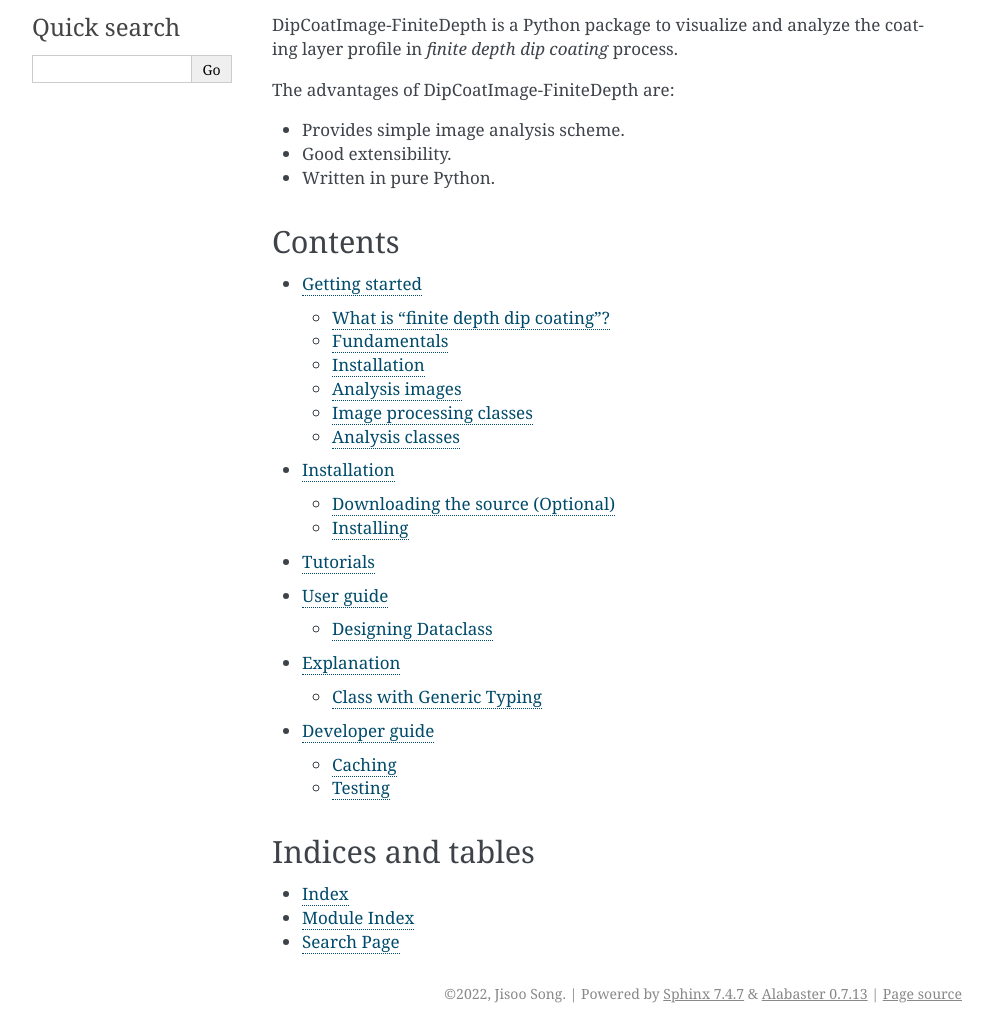
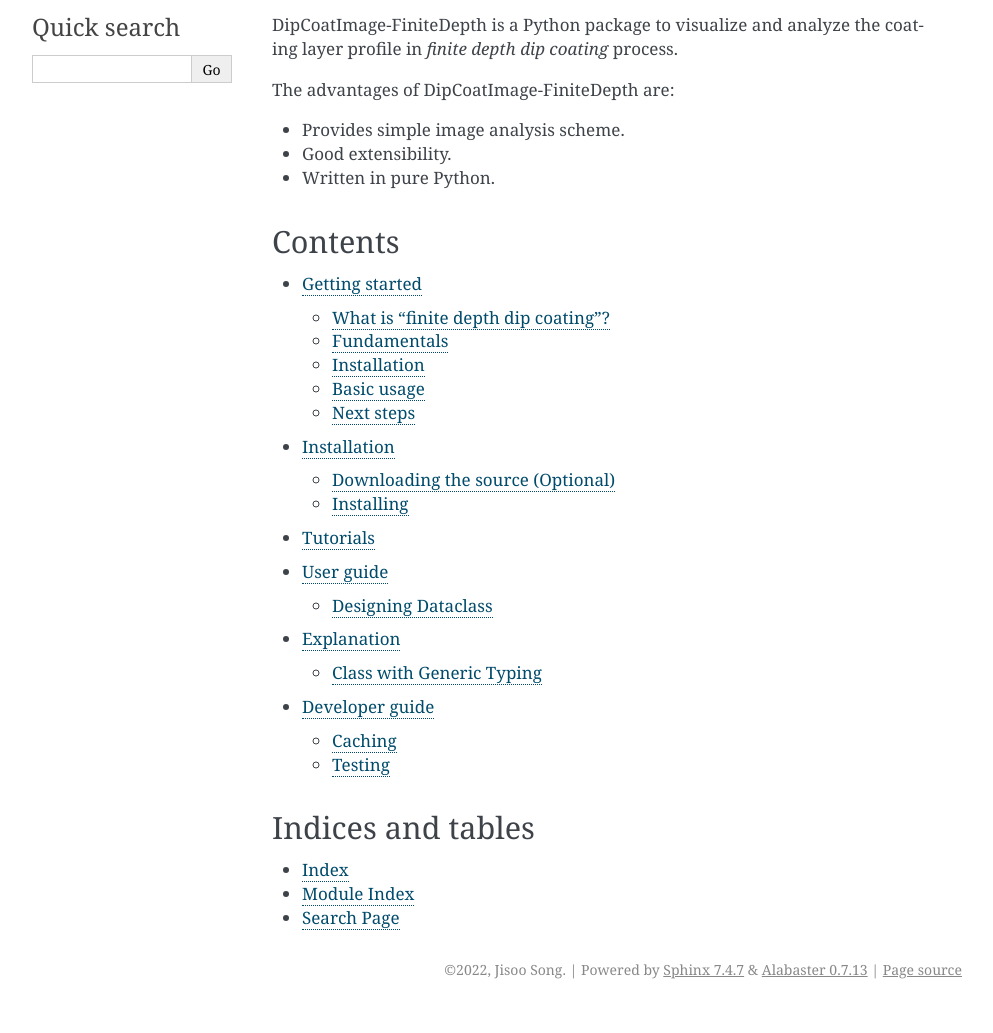
Before and after one commit to dipcoat-image/finitedepth, a Sphinx documentation site: the page built from doc/source/index.rst, in a window 1280 px wide, cut to the strip 256-1289 px from the top of the page. Shown: the whole strip, without its empty margins (148-1141 px from the left). Built offline with Sphinx 7.4.7, drawn with Linux system fonts in a browser that asks for light colours; after the commit the page ends 1265 px from its top, so only the background shows below that; some of the changed lines change nothing that is shown.

Commit message:
doc: enhance doc
Finish intro.rst

```diff
--- a/doc/source/intro.rst
+++ b/doc/source/intro.rst
@@ -100,165 +100,29 @@
 
    $ pip install git+ssh://git@github.com/dipcoat-image/finitedepth.git@v1.0.0
 
-Analysis images
-===============
+Basic usage
+===========
 
-Two silhouette images are required to analyze the coating layer shape:
+DipcoatImage-FiniteDepth provides command-line to invoke analysis using
+configuration files.
 
-1. Bare substrate image
-2. Coated substrate image
+.. code-block:: bash
 
-Below are the images of the bare substrate and the coated substrate from
-acutal coating process.
+   $ finitedepth analyze config1.yml config2.json ...
 
-.. plot::
-   :context: reset
-   :caption: Bare substrate image(left) and coated substate image (right)
-   :align: center
+It can be run as a package as well:
 
-   import cv2, matplotlib.pyplot as plt
-   from dipcoatimage.finitedepth import get_data_path
+.. code-block:: bash
 
-   ref_path = get_data_path("ref3.png")
-   ref_gray = cv2.imread(ref_path, cv2.IMREAD_GRAYSCALE)
-   coat_path = get_data_path("coat3.png")
-   coat_gray = cv2.imread(coat_path, cv2.IMREAD_GRAYSCALE)
+   $ python -m dipcoatimage.finitedepth analyze config1.yml config2.json ...
 
-   _, axes = plt.subplots(1, 2, figsize=(8, 4))
-   axes[0].imshow(ref_gray, cmap="gray")
-   axes[0].axis("off")
-   axes[1].imshow(coat_gray, cmap="gray")
-   axes[1].axis("off")
-   plt.subplots_adjust(left=0, right=1, top=1, bottom=0)
-   plt.show()
+The configuration file must contain entries which can be constructed to
+:class:`Config` instance.
 
-From these two images, the coating layer region can be extracted and further
-analyzed to yield the quantitative data (e.g., coating layer thickness).
-Temporal evolution of the coating layer can be assessed by analyzing the
-series of coated substrate images from the coating process.
+User can also import the classes from :mod:`dipcoatimage.finitedepth` to define
+their own analysis.
 
-.. plot::
-   :context: close-figs
-   :caption: Coating layer region image
-   :align: center
+Next steps
+==========
 
-   from dipcoatimage.finitedepth import Reference, Substrate, CoatingLayer
-
-   _, ref_img = cv2.threshold(ref_gray, 0, 255, cv2.THRESH_BINARY | cv2.THRESH_OTSU)
-   ref = Reference(ref_img, (13, 10, 1246, 200), (100, 100, 1200, 500))
-   subst = Substrate(ref)
-   _, coat_img = cv2.threshold(coat_gray, 0, 255, cv2.THRESH_BINARY | cv2.THRESH_OTSU)
-   coat = CoatingLayer(coat_img, subst)
-   coat.draw_options.remove_substrate = True
-
-   plt.axis("off")
-   plt.imshow(coat.draw())
-
-Image processing classes
-========================
-
-:mod:`dipcoatimage.finitedepth` defines three kind of classes for
-image processing:
-
-1. Substrate reference
-2. Substrate
-3. Coating layer
-
-Substrate reference class
--------------------------
-
-Substrate reference class(or in short, reference class) is a container for the
-bare substrate image and two ROIs; template ROI and substrate ROI.
-
-The first ROI specifies the template region for the coating layer class, and
-the second specifies the substrate region for the substrate class.
-
-.. plot::
-   :context: reset
-   :include-source:
-   :caption: Template ROI (green) and substrate ROI (red) visuaized by :class:`.Reference`
-   :align: center
-
-   >>> import cv2
-   >>> from dipcoatimage.finitedepth import get_data_path, Reference
-   >>> import matplotlib.pyplot as plt #doctest: +SKIP
-   >>> ref_gray = cv2.imread(get_data_path("ref3.png"), cv2.IMREAD_GRAYSCALE)
-   >>> _, ref_img = cv2.threshold(ref_gray, 0, 255, cv2.THRESH_BINARY | cv2.THRESH_OTSU)
-   >>> templateROI, substrateROI = (100, 50, 1200, 200), (300, 100, 950, 600)
-   >>> ref = Reference(ref_img, templateROI, substrateROI)
-   >>> plt.imshow(ref.draw()) #doctest: +SKIP
-
-Substrate class
----------------
-
-Substrate class detects the geometry of the substrate.
-It uses the substrate region from the substrate reference instance.
-
-.. plot::
-   :context: close-figs
-   :include-source:
-   :caption: Edge of the substrate (blue) detected by :class:`.RectSubstrate`
-   :align: center
-
-   >>> from dipcoatimage.finitedepth import RectSubstrate, data_converter
-   >>> param_val = dict(Sigma=3.0, Rho=1.0, Theta=0.01)
-   >>> param = data_converter.structure(param_val, RectSubstrate.Parameters)
-   >>> subst = RectSubstrate(ref, parameters=param)
-   >>> subst.draw_options.draw_lines = False
-   >>> plt.imshow(subst.draw()) #doctest: +SKIP
-
-Coating layer class
--------------------
-
-Coating layer class extracts the coating layer region from the coated substrate
-image using the substrate instance.
-It then retrieves quantitative data and visualized image from it.
-
-To analyze the coating layer shape, the coating layer instance uses the
-substrate geometry information detected by the substrate instance.
-
-.. plot::
-   :context: close-figs
-   :include-source:
-   :caption: Coating layer region (blue) extracted by :class:`.CoatingLayer`
-   :align: center
-
-   >>> from dipcoatimage.finitedepth import CoatingLayer
-   >>> coat_gray = cv2.imread(get_data_path("coat3.png"), cv2.IMREAD_GRAYSCALE)
-   >>> _, coat_img = cv2.threshold(coat_gray, 0, 255, cv2.THRESH_BINARY | cv2.THRESH_OTSU)
-   >>> coat = CoatingLayer(coat_img, subst)
-   >>> coat.draw_options.subtraction = coat.SubtractionMode.FULL
-   >>> plt.imshow(coat.draw()) #doctest: +SKIP
-
-Analysis classes
-================
-
-Analyzing the coating experiment usually involves processing multiple
-images(e.g., frames from the coating process video) of a coated substrate
-with respect to a single bare substrate image.
-
-:mod:`dipcoatimage.finitedepth` provides systematic way to construct multiple
-coating layer instances, to save the analysis results, and to serialize the
-analysis parameters into file.
-
-Experiment class
-----------------
-
-Experiment class is a factory for coating layer instance.
-
-Analyzer class
---------------
-
-:class:`.Analyzer` collects the data and the visualized images from multiple
-coating layer instance, and saves them as files.
-
-Experiment configuration
-------------------------
-
-:class:`.Config` is a dataclass which describes a whole configuration of
-finite depth dip coating experiment. It can also automatically construct a
-:class:`.Analyzer` instance from the data and perform the analysis.
-
-Serializing and deserializing the experiment data can be done by
-:obj:`.data_converter`, which is a :class:`cattrs.Converter`. This allows
-configuration for the analysis to be saved to and loaded from file.
+Check out more resources to help you customize your analysis:
```
